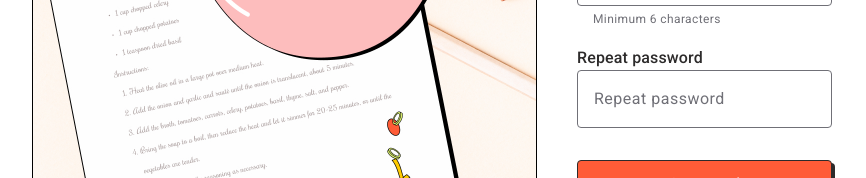
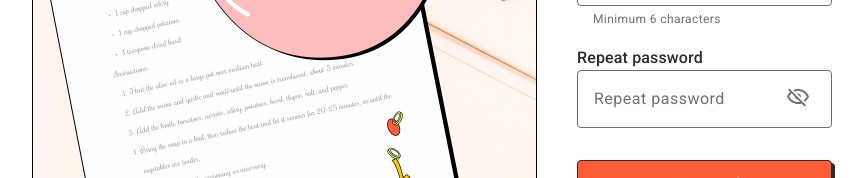
Before and after one commit to recipetoria/recipetoria-frontend, a React (Create React App) app: page /sign_up in a window 1280 px wide. Shown: the part 410-588 px from the top of the page, without its empty margins (208-1074 px from the left). Built offline with nearby package versions, Linux system fonts and the light colour scheme; a web font is replaced by a local one.

Commit message:
feat: show/hide password onclick

```diff
--- a/src/components/Input/Input.tsx
+++ b/src/components/Input/Input.tsx
@@ -1,6 +1,7 @@
 /* eslint-disable react/require-default-props */
 /* eslint-disable react/jsx-props-no-spreading */
 import { UseFormRegister, FieldErrors } from "react-hook-form";
+import { useState } from "react";
 import { FormValues } from "../../types/types";
 import "./Input.scss";
 import EyeIcon from "../../assets/svg/EyeIcon";
@@ -44,6 +45,8 @@ export default function Input(props: InputProps) {
     caption,
   } = props;
 
+  const [isShowedPassword, setShowPassword] = useState(false);
+
   const captionText = () => {
     let text: string | undefined;
     if (errors[name]?.message) {
@@ -74,15 +77,19 @@ export default function Input(props: InputProps) {
         } ${type === "checkbox" ? "input__wrapper_checkbox" : ""}`}
       >
         <input
-          type={type}
+          type={isShowedPassword ? "text" : type}
           id={name}
           required={required}
           placeholder={placeholder}
           {...register(name, validationSchema)}
           className={`input ${type === "checkbox" ? "input_checkbox" : ""}`}
         />
-        {name === "password" ? (
-          <button type="button" onClick={() => {}} className="input__btn">
+        {name === "password" || name === "repeatPassword" ? (
+          <button
+            type="button"
+            onClick={() => setShowPassword(!isShowedPassword)}
+            className="input__btn"
+          >
             <EyeIcon />
           </button>
         ) : (
```
